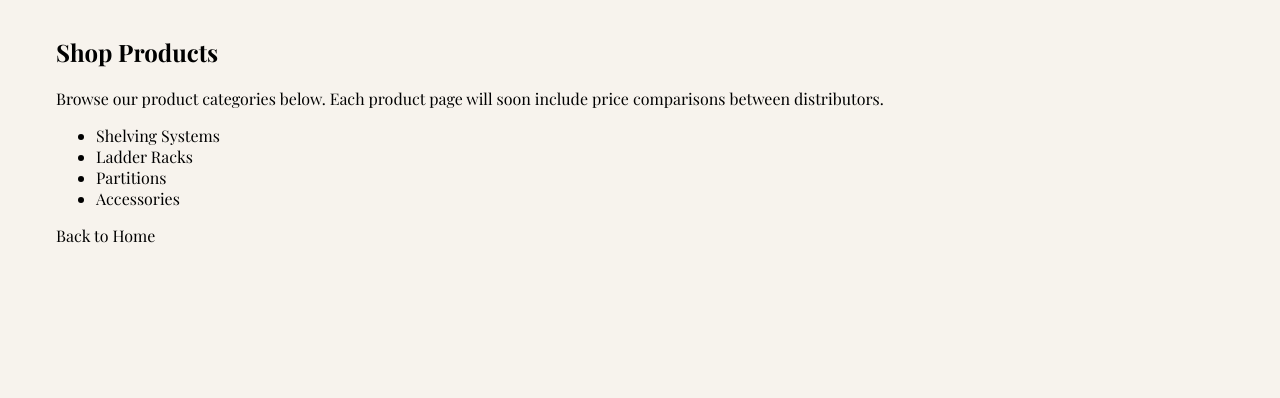
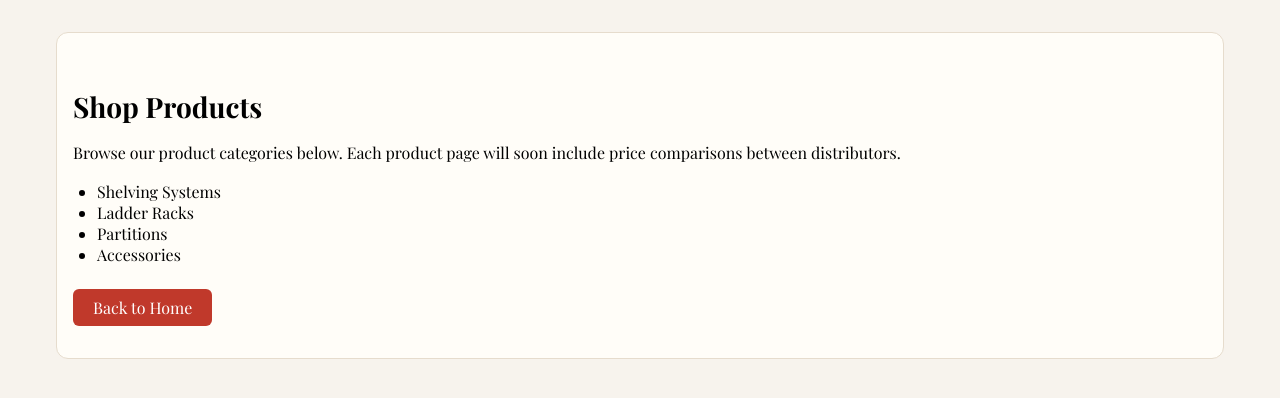
Before and after one commit to dev-verde1071/website, a Next.js app: page /shop in a window 1280 px wide. Shown: the top 398 px of the page. Built offline with nearby package versions, Linux system fonts and the light colour scheme.

Commit message:
Update globals.css

```diff
--- a/app/globals.css
+++ b/app/globals.css
@@ -112,3 +112,37 @@ a:hover {
   font-size: 0.9rem;
   color: #6b5b4d;
 }
+
+main {
+  padding: 2rem 1rem;
+  background: #fffdf8;
+  border: 1px solid #e6dccd;
+  border-radius: 12px;
+  margin-top: 1rem;
+}
+
+main h2 {
+  font-size: 1.75rem;
+  margin-bottom: 1rem;
+}
+
+main p {
+  margin-bottom: 1rem;
+  line-height: 1.5;
+}
+
+main ul {
+  padding-left: 1.5rem;
+  margin-bottom: 1.5rem;
+}
+
+.button {
+  display: inline-block;
+  background: #c0392b;
+  color: white;
+  padding: 0.5rem 1.25rem;
+  border-radius: 6px;
+}
+.button:hover {
+  background: #a32d21;
+}
```
